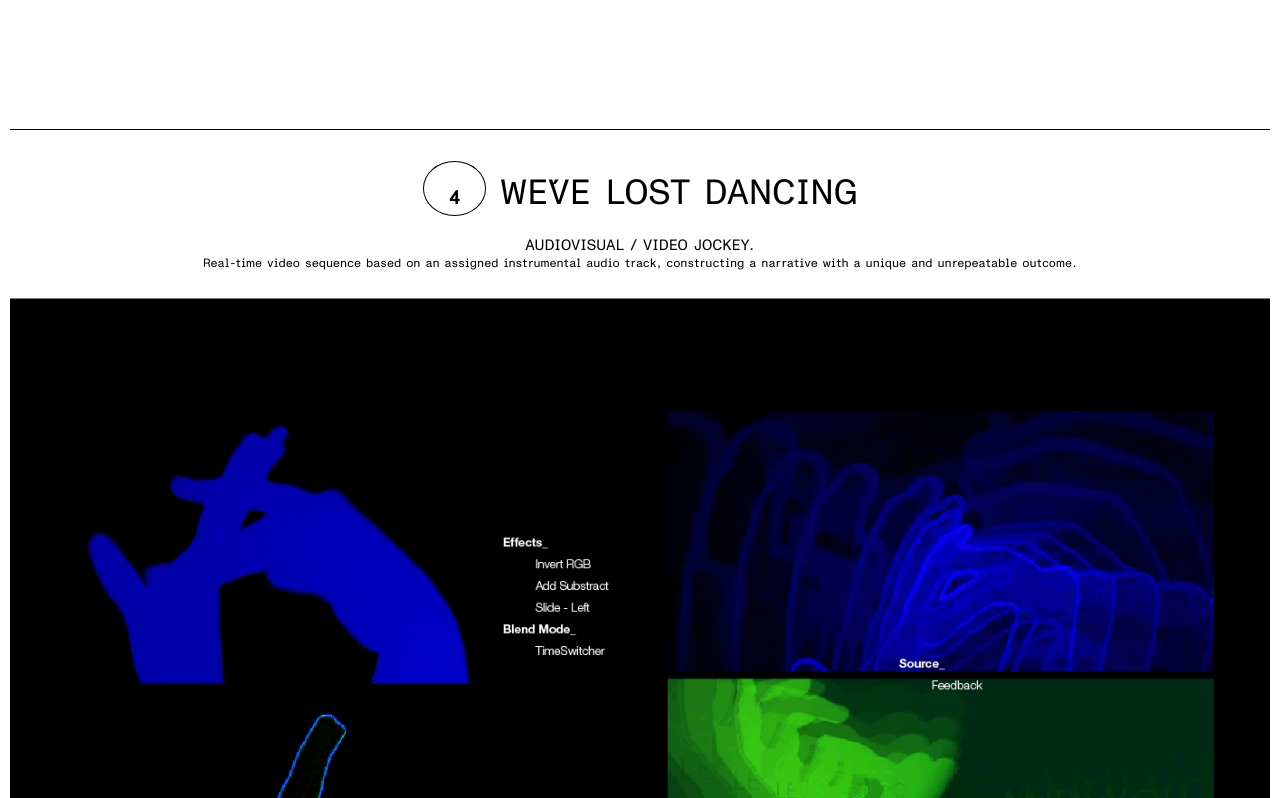
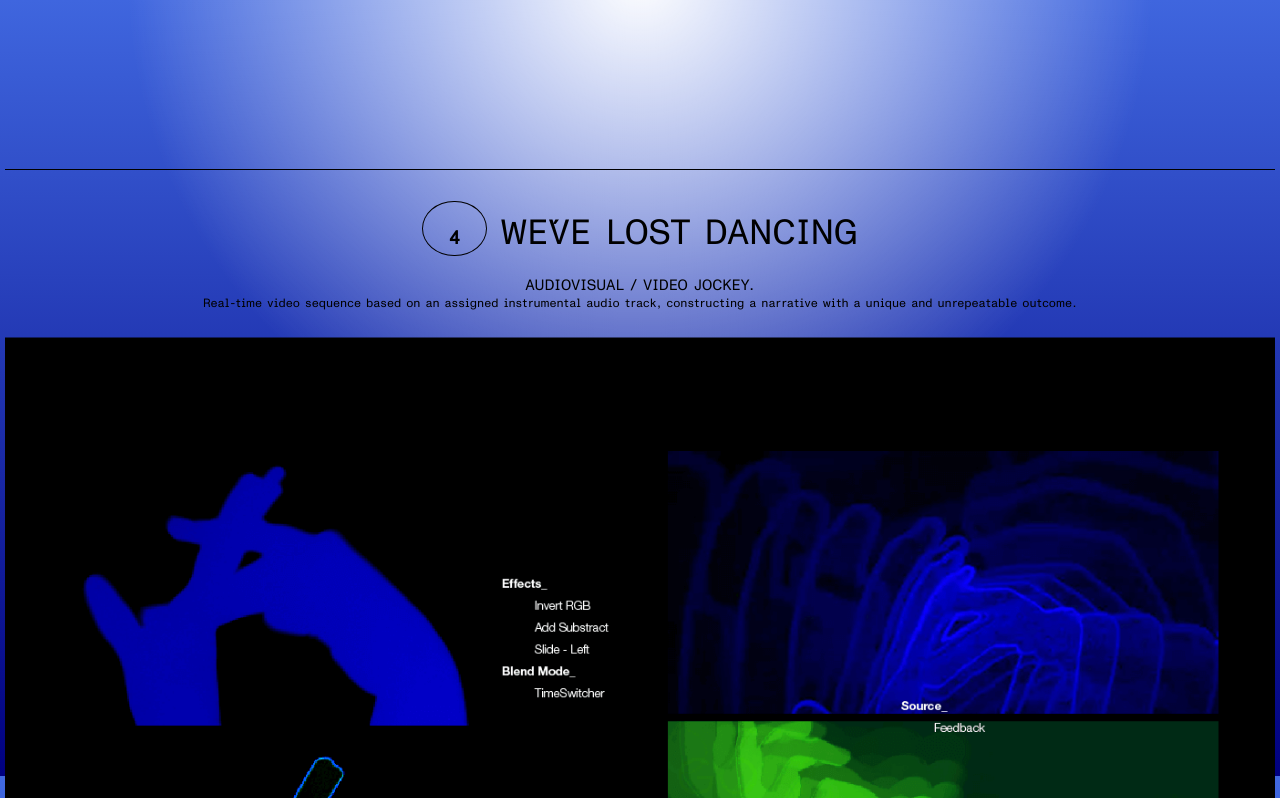
Before and after one commit to justinait/madebymora, a React (Vite) app: page /home in a window 1280 px wide. Shown: the part 7224-8022 px from the top of the page. Built offline with nearby package versions, Linux system fonts and the light colour scheme.

Commit message:
backgrounds

```diff
--- a/src/Components/About/About.css
+++ b/src/Components/About/About.css
@@ -10,8 +10,19 @@
     padding-top: 100px;
 }
 .aboutContainer {
-    margin: 0 10px;
+    padding: 0 10px;
+    min-height: 100vh;
+    background:
+        radial-gradient(circle at top, white 0%, rgba(255,255,255,0) 80%),
+        linear-gradient(to bottom, #FF3333 0%, #FF0000 100%);
+
+    background-attachment: fixed;
+    background-size: 100% 100%, 100% 200%;
+    background-position: center, 0 0;
+    background-repeat: no-repeat;
+    overflow: hidden;
 }
+
 .linksAbout {
     display: flex;
     flex-direction: column;
--- a/src/Components/Home/Home.css
+++ b/src/Components/Home/Home.css
@@ -1,3 +1,16 @@
+.homeContainer {
+    width: 100%;
+    /* height: 100vh; */
+    min-height: 100vh;
+    background:
+        radial-gradient(circle at top, white 0%, rgba(255,255,255,0) 50%),
+        linear-gradient(to bottom, #4169E1 0%, #000080 100%);
+    background-attachment: fixed;
+    background-size: 100% 100%, 100% 200%;
+    background-position: center, 0 0;
+    background-repeat: no-repeat;
+    overflow: hidden;
+}
 .projectTitle {
     font-size: 35px;
     text-align: center;
--- a/src/Components/Home/Home.jsx
+++ b/src/Components/Home/Home.jsx
@@ -31,7 +31,7 @@ function Home() {
   }, []);
 
   return (
-    <div>
+    <div className='homeContainer'>
       < HeroProjects />
       <div className='allProjectsBox'>
         {
--- a/src/index.css
+++ b/src/index.css
@@ -6,7 +6,6 @@ body {
     font-family: monumentGrotesk;
     line-height: 1.2;
     margin: 0;
-    padding: 5px;
 }
 a {
     color: black;
```
